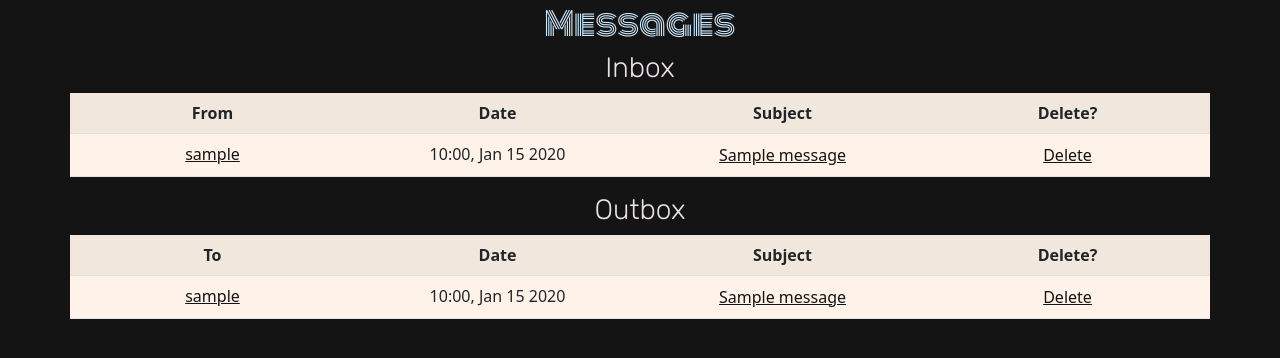
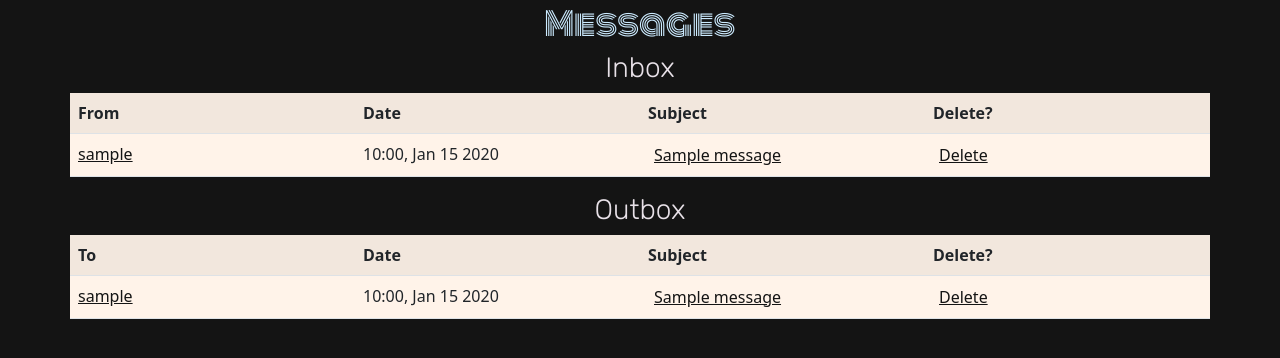
Before and after one commit to andy-guttridge/song-mates, a Django app: page /messages/ in a window 1280 px wide. Shown: the part 81-439 px from the top of the page. Run offline with Django 3.2, Linux system fonts and the light colour scheme; a user stored in the database is signed in; tables that the repository leaves empty hold one stand-in row (values such as "Sample post"); some libraries are stand-ins or nearby versions.

Commit message:
Fix: incorrect links to users own profile in messages outbox and tweak table text alignment

```diff
--- a/templates/collab_requests.html
+++ b/templates/collab_requests.html
@@ -8,11 +8,11 @@
 
     <div class="container g-0">
         <!-- Table listing incoming collaboration requests -->
-        <table class="table table-striped bkgnd-color-1">
+        <table class="table table-striped bkgnd-color-1 text-start">
             <tr>
                 <!-- Column headings -->
                 <th class="table-cols-20" scope="col">From</th>
-                <th class="table-cols-40" scope="col">Date</th>
+                <th class="table-cols-20" scope="col">Date</th>
                 <th class="table-cols-40" scope="col">Approve or Reject?</th>
             </tr>
 
@@ -61,7 +61,7 @@
 
         <h3 class="txt-color-1">Outbox</h3>
         <!-- Table listing outgoing collaboration requests -->
-        <table class="table table-striped bkgnd-color-1">
+        <table class="table table-striped bkgnd-color-1 text-start">
             <tr>
                 <!-- Column headings -->
                 <th class="table-cols-20" scope="col">To</th>
--- a/templates/messages.html
+++ b/templates/messages.html
@@ -10,7 +10,7 @@
         <!-- ************** Inbox ************** -->
 
         <!-- Table listing incoming messages -->
-        <table class="table table-striped bkgnd-color-1">
+        <table class="table table-striped bkgnd-color-1 text-start">
             <tr>
                 <!-- Column headings -->
                 <th class="table-cols-20" scope="col">From</th>
@@ -118,7 +118,7 @@
         <h3 class="txt-color-1">Outbox</h3>
 
         <!-- Table listing outgoing messages -->
-        <table class="table table-striped bkgnd-color-1">
+        <table class="table table-striped bkgnd-color-1 text-start">
             <tr>
                 <!-- Column headings -->
                 <th class="table-cols-20" scope="col">To</th>
@@ -135,7 +135,7 @@
                     <tr>
                         <td>
                             <a href="{% url 'single_profile' message.from_user.pk %} " class="plain-link"
-                                aria-label="Link to user profile for {{ message.from_user }}">{{ message.to_user }}</a>
+                                aria-label="Link to user profile for {{ message.from_user }}">{{ message.from_user }}</a>
                             </td>
                         <td>{{ message.date|date:"G:i, M d Y" }}</td>
                         <td>
```
